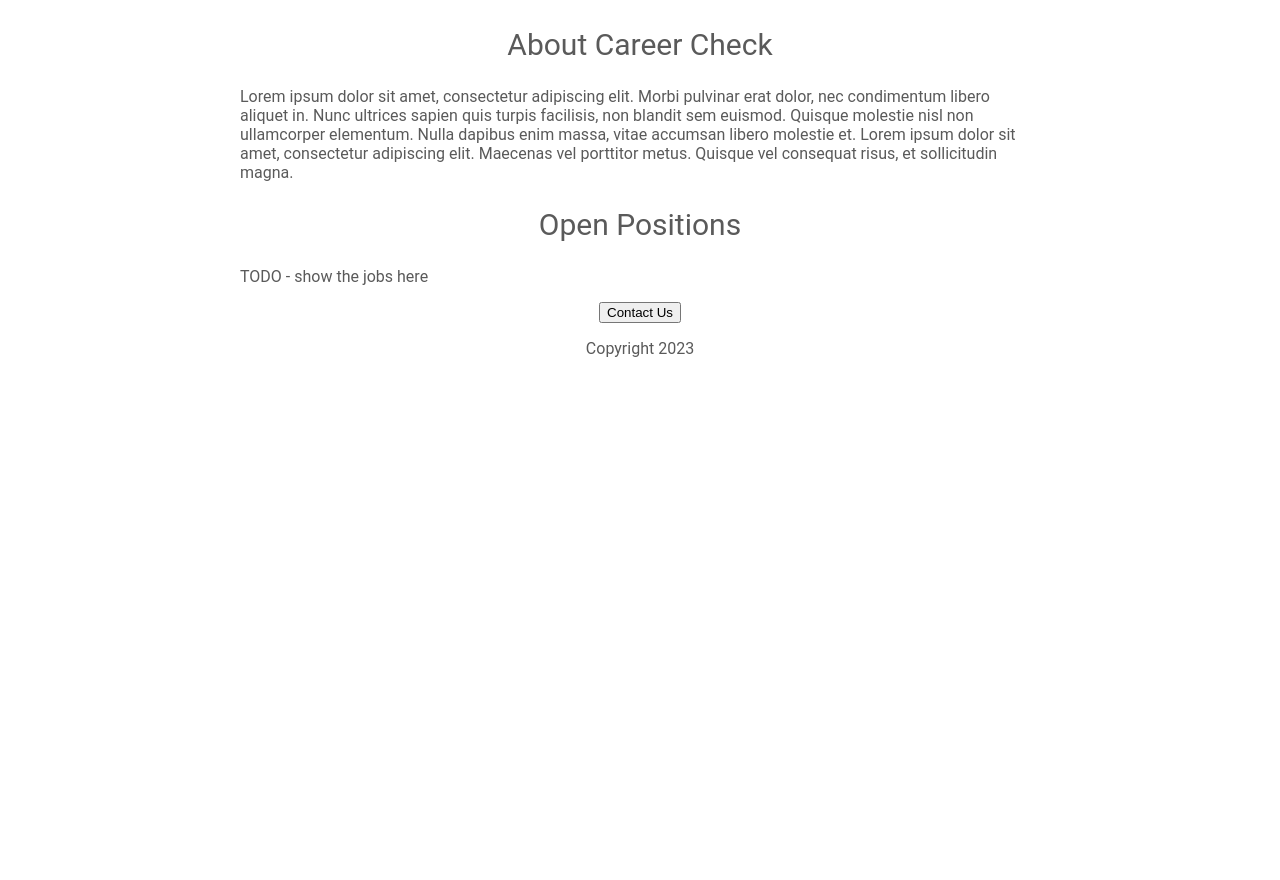
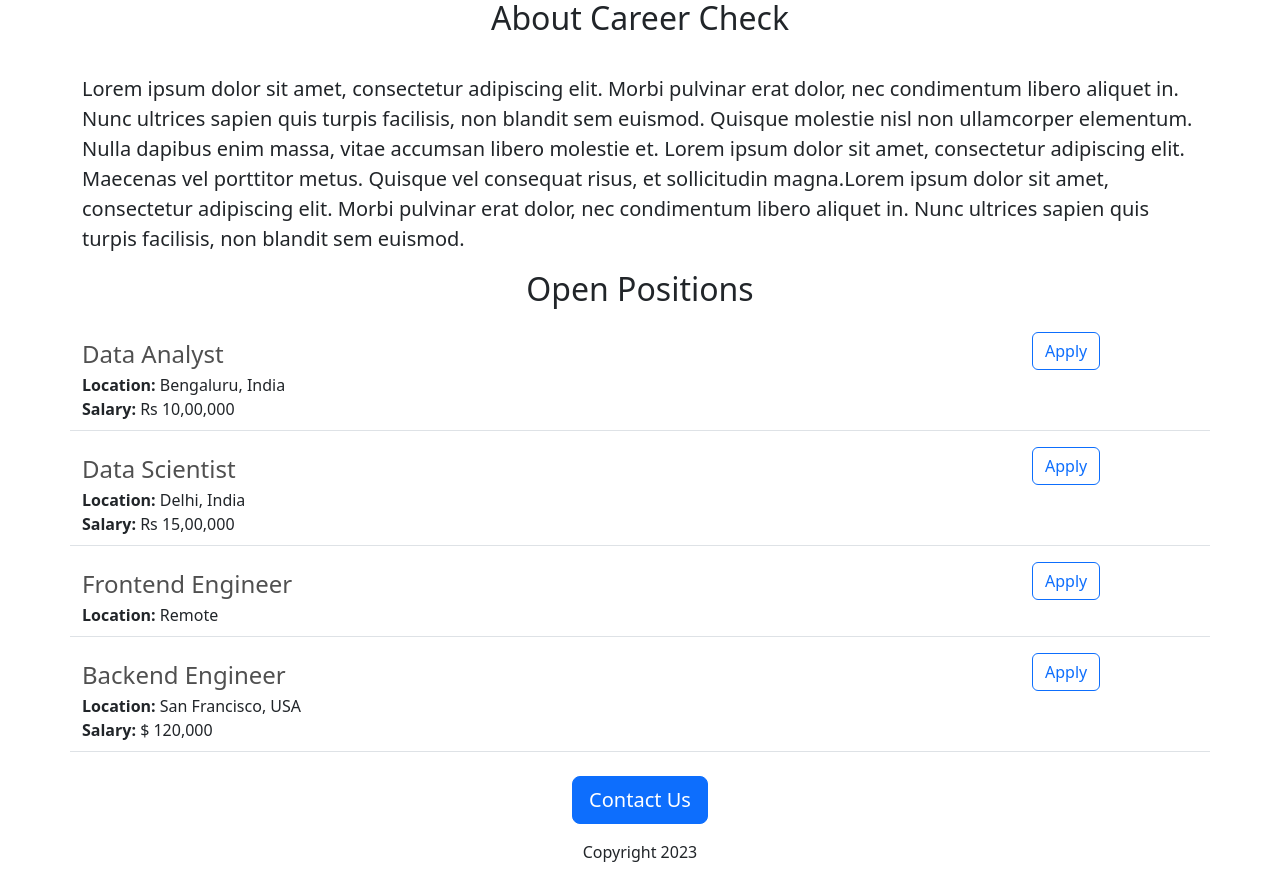
Before and after one commit to khushijain25/career-check-apply-website, a Flask app: page / in a window 1280 px wide. Shown: the part 462-1342 px from the top of the page. Before the commit the page ends 819 px from the top, so only its background shows below. Run offline with Flask 2, Linux system fonts and the light colour scheme.

Commit message:
added job openings

```diff
--- a/app.py
+++ b/app.py
@@ -1,9 +1,38 @@
-from flask import Flask , render_template
+from flask import Flask, render_template
 
-app=Flask(__name__)
+app = Flask(__name__)
+
+JOBS = [
+  {
+    'id': 1,
+    'title': 'Data Analyst',
+    'location': 'Bengaluru, India',
+    'salary': 'Rs 10,00,000'
+  },
+  {
+    'id': 2,
+    'title': 'Data Scientist',
+    'location': 'Delhi, India',
+    'salary': 'Rs 15,00,000'
+  },
+  {
+    'id': 3,
+    'title': 'Frontend Engineer',
+    'location': 'Remote'
+  },
+  {
+    'id': 4,
+    'title': 'Backend Engineer',
+    'location': 'San Francisco, USA',
+    'salary': '$ 120,000'
+  },
+]
+
+
 @app.route("/")
 def hello_world():
-  return render_template('home.html')
+  return render_template('home.html', jobs=JOBS)
 
-if __name__=="__main__":
-  app.run(host="0.0.0.0",debug=True)
+
+if __name__ == "__main__":
+  app.run(host="0.0.0.0", debug=True)
--- a/templates/home.html
+++ b/templates/home.html
@@ -2,47 +2,32 @@
 <html>
   <head>
     <title>Career Check</title>
+    <meta charset="utf-8">
+    <meta name="viewport" content="width=device-width, initial-scale=1">
+    <link href="https://cdn.jsdelivr.net/npm/bootstrap@5.3.0-alpha1/dist/css/bootstrap.min.css" rel="stylesheet" integrity="sha384-GLhlTQ8iRABdZLl6O3oVMWSktQOp6b7In1Zl3/Jr59b6EGGoI1aFkw7cmDA6j6gD" crossorigin="anonymous">
     <style>
-      h1{
-        font-size:40px;
-        font-family:Roboto;
-        font-weight:normal;
-        color: rgb(50,50,50);
-        text-align:center;
-      }
       #banner{
-        width:100%;
+        width: 100%;
         height: 360px;
         object-fit:cover;
-      }
-      h2{
-        font-size:30px;
-        font-family:Roboto;
-        font-weight:normal;
-        color: rgb(90,90,90);
-        text-align:center;
-      }
-      p{
-        font-family:Roboto;
-        color: rgb(90,90,90);
-      }
-      #container{
-        max-width:800px;
-        margin:0 auto 0 auto;
       }
     </style>
   </head>
   <body>
-    <div id='container'>
-      <h1>Career Check</h1>
-      <img id='banner' src="https://career-check-apply-website.khushi25jain.repl.co/static/banner.jpg" >
-      <h2>About Career Check</h2>
-      <p>Lorem ipsum dolor sit amet, consectetur adipiscing elit. Morbi pulvinar erat dolor, nec condimentum libero aliquet in. Nunc ultrices sapien quis turpis facilisis, non blandit sem euismod. Quisque molestie nisl non ullamcorper elementum. Nulla dapibus enim massa, vitae accumsan libero molestie et. Lorem ipsum dolor sit amet, consectetur adipiscing elit. Maecenas vel porttitor metus. Quisque vel consequat risus, et sollicitudin magna.</p>
-      <h2>Open Positions</h2>
-      <p>TODO - show the jobs here</p>
-      <div style="text-align:center;">
-      <button>Contact Us</button>
-      <p>Copyright 2023</p>
+    <div class='container'>
+      <h1 class="text-center mt-2 mb-4">Career Check</h1>
+      <img class="img-fluid" id="banner" src="https://career-check-apply-website.khushi25jain.repl.co/static/banner.jpg">
+      <h2 class="text-center lh-lg mt-2 mb-4">About Career Check</h2>
+      <p  class="lead" >Lorem ipsum dolor sit amet, consectetur adipiscing elit. Morbi pulvinar erat dolor, nec condimentum libero aliquet in. Nunc ultrices sapien quis turpis facilisis, non blandit sem euismod. Quisque molestie nisl non ullamcorper elementum. Nulla dapibus enim massa, vitae accumsan libero molestie et. Lorem ipsum dolor sit amet, consectetur adipiscing elit. Maecenas vel porttitor metus. Quisque vel consequat risus, et sollicitudin magna.Lorem ipsum dolor sit amet, consectetur adipiscing elit. Morbi pulvinar erat dolor, nec condimentum libero aliquet in. Nunc ultrices sapien quis turpis facilisis, non blandit sem euismod.</p>
+      <h2 class="text-center mt-2 mb-4">Open Positions</h2>
+      <div class='mb-4'>
+        {% for job in jobs %}
+        {% include 'jobitem.html' %}
+        {% endfor %}
+      </div>
+      <div  class="text-center">
+      <button class="btn btn-primary btn-lg">Contact Us</button>
+      <p class="mt-3">Copyright 2023</p>
       </div>
     </div>
   </body>
--- /dev/null
+++ b/templates/jobitem.html
@@ -0,0 +1,12 @@
+<div class='border-bottom mb-3 row' style='padding-bottom:9px;'>
+  <div class='col-10'>
+    <h4 class='mb-1 mt-2' style='color:rgb(80,80,80);'>{{job['title']}}</h4>
+    <div><b>Location: </b>{{job['location']}}</div>
+    {% if 'salary' in job %}
+    <div ><b>Salary: </b>{{job['salary']}}</div>
+    {% endif %}
+  </div>
+  <div class='col-2 '>
+    <button type="button" class="btn btn-outline-primary">Apply</button>
+  </div>
+</div>
```
